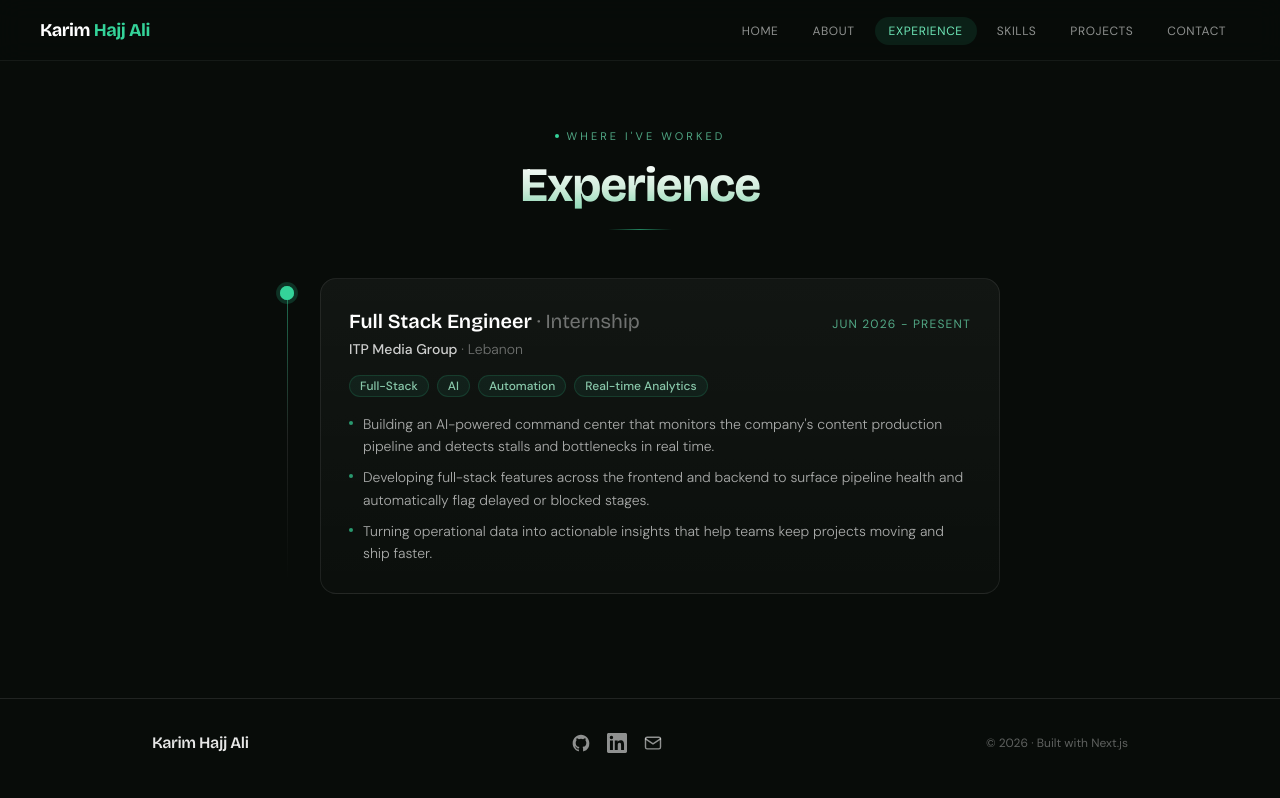
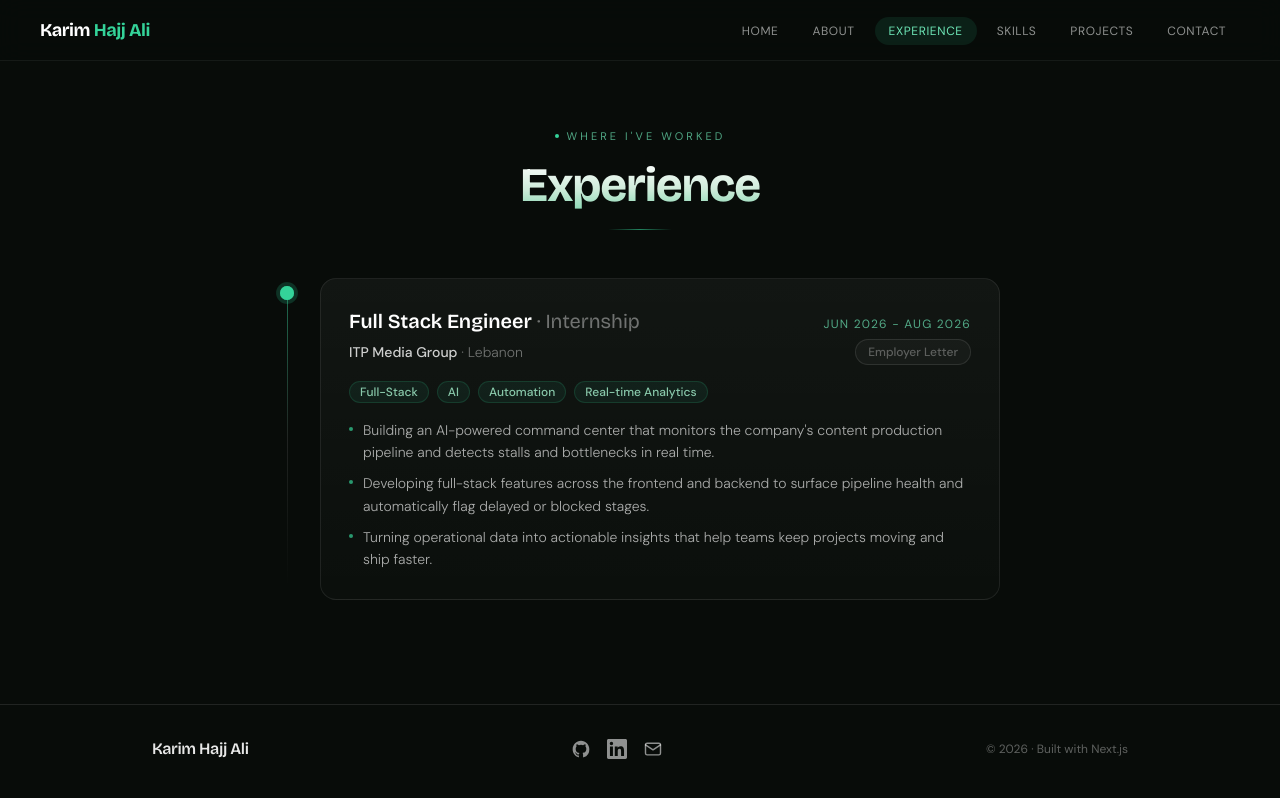
Before and after one commit to Karim-Hajj-Ali/Portfolio, a Next.js app in the folder my-portfolio/: page /experience in a window 1280 px wide. Built offline with nearby package versions, Linux system fonts and the light colour scheme.

Commit message:
Update internship end date and add employer letter button

```diff
--- a/my-portfolio/app/experience/page.js
+++ b/my-portfolio/app/experience/page.js
@@ -9,8 +9,9 @@ const experiences = [
     type: 'Internship',
     company: 'ITP Media Group',
     location: 'Lebanon',
-    period: 'Jun 2026 - Present',
+    period: 'Jun 2026 - Aug 2026',
     current: true,
+    letterUrl: '',
     stack: ['Full-Stack', 'AI', 'Automation', 'Real-time Analytics'],
     points: [
       'Building an AI-powered command center that monitors the company\'s content production pipeline and detects stalls and bottlenecks in real time.',
@@ -59,10 +60,30 @@ export default function Experience() {
                     </span>
                   </div>
 
-                  <p className="mt-1 text-sm font-medium text-white/80">
-                    {exp.company}
-                    <span className="text-white/40 font-light"> · {exp.location}</span>
-                  </p>
+                  <div className="flex flex-wrap items-center justify-between gap-x-3 gap-y-2 mt-1">
+                    <p className="text-sm font-medium text-white/80">
+                      {exp.company}
+                      <span className="text-white/40 font-light"> · {exp.location}</span>
+                    </p>
+
+                    {exp.letterUrl ? (
+                      <a
+                        href={exp.letterUrl}
+                        target="_blank"
+                        rel="noopener noreferrer"
+                        className="inline-flex items-center gap-1.5 text-[11px] sm:text-xs font-medium text-emerald-200/90 bg-emerald-400/[0.07] border border-emerald-400/20 hover:bg-emerald-400/[0.14] hover:border-emerald-400/35 transition-colors rounded-full px-3 py-1"
+                      >
+                        Employer Letter
+                      </a>
+                    ) : (
+                      <span
+                        className="inline-flex items-center gap-1.5 text-[11px] sm:text-xs font-medium text-white/30 bg-white/[0.03] border border-white/10 rounded-full px-3 py-1 cursor-not-allowed"
+                        title="Coming soon"
+                      >
+                        Employer Letter
+                      </span>
+                    )}
+                  </div>
 
                   <div className="flex flex-wrap gap-2 my-4">
                     {exp.stack.map((tech) => (
```
